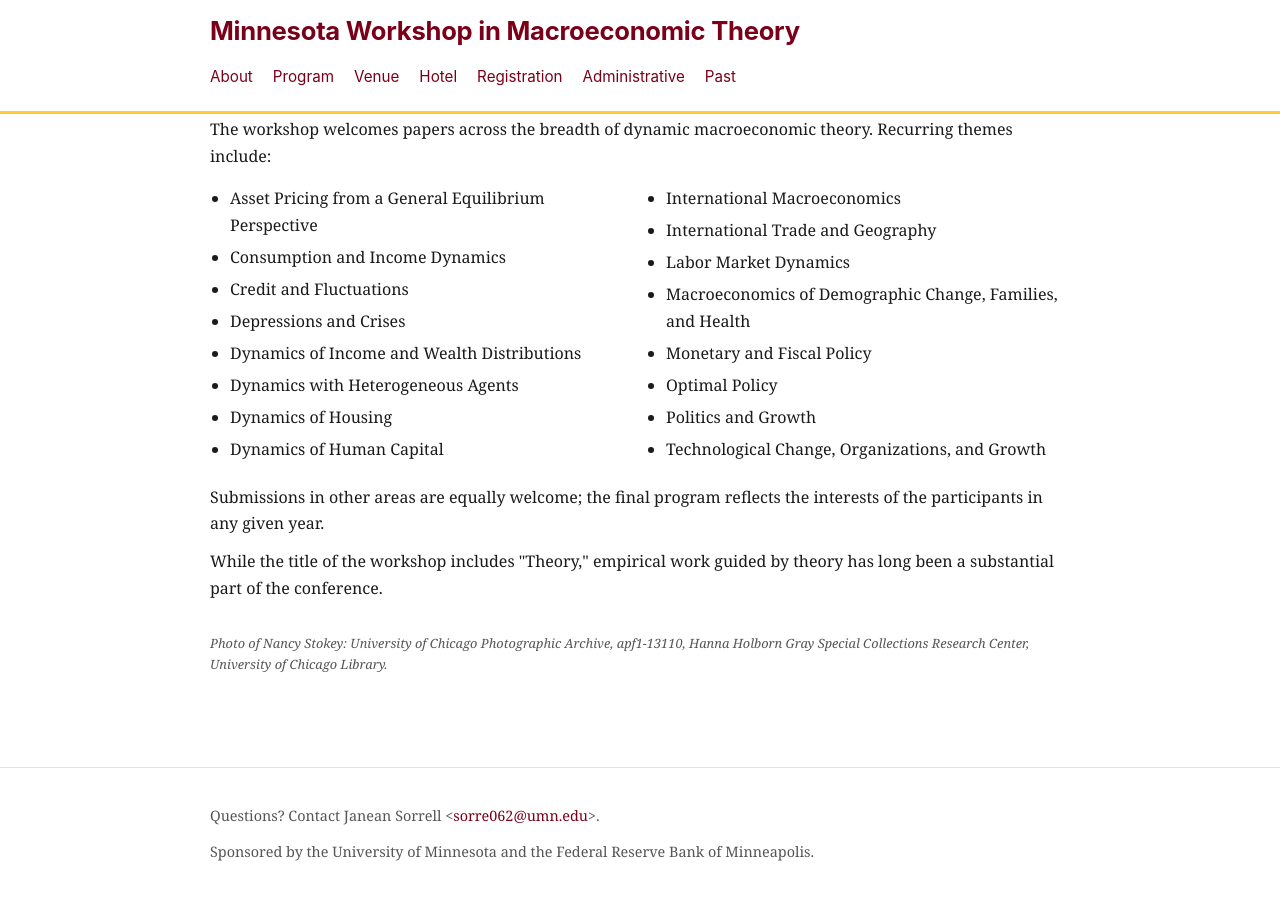
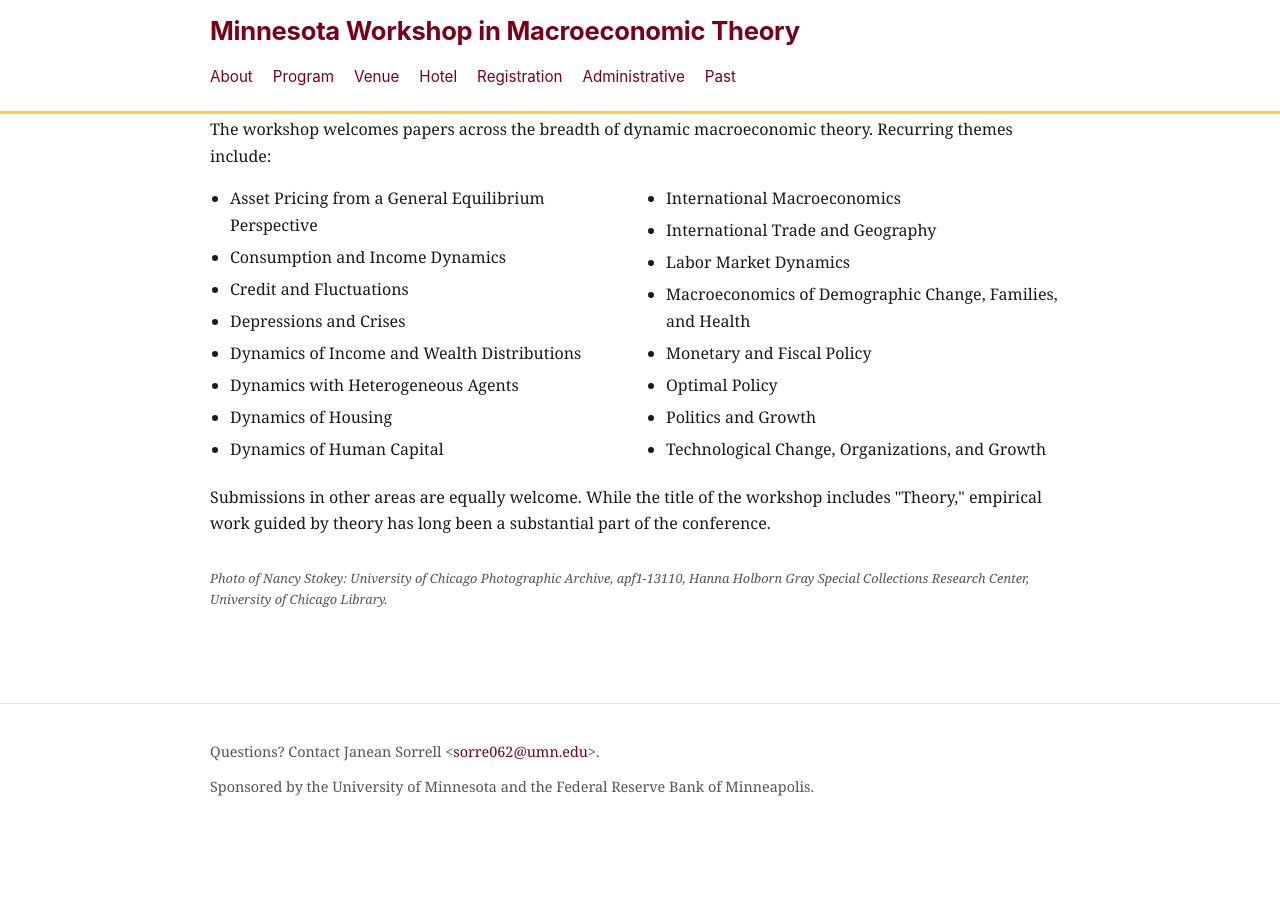
Before and after one commit to mnmacro/mnmacro.github.io, a Jekyll site: the page built from about.md, in a window 1280 px wide and 900 px high, scrolled down 592 px. Built offline with Jekyll 4.4.1, drawn with Linux system fonts in a browser that asks for light colours; after the commit the page ends 1427 px from its top, so only the background shows below that.

Commit message:
Tighten Scope closing — merge the two sentences into one paragraph
Co-Authored-By: Claude Opus 4.7 (1M context) <noreply@anthropic.com>

```diff
--- a/about.md
+++ b/about.md
@@ -25,8 +25,6 @@ permalink: /about/
 
 {% include topics.html %}
 
-<p>Submissions in other areas are equally welcome; the final program reflects the interests of the participants in any given year.</p>
-
-<p>While the title of the workshop includes "Theory," empirical work guided by theory has long been a substantial part of the conference.</p>
+<p>Submissions in other areas are equally welcome. While the title of the workshop includes "Theory," empirical work guided by theory has long been a substantial part of the conference.</p>
 
 <p class="image-credit">Photo of Nancy Stokey: University of Chicago Photographic Archive, apf1-13110, Hanna Holborn Gray Special Collections Research Center, University of Chicago Library.</p>
```
